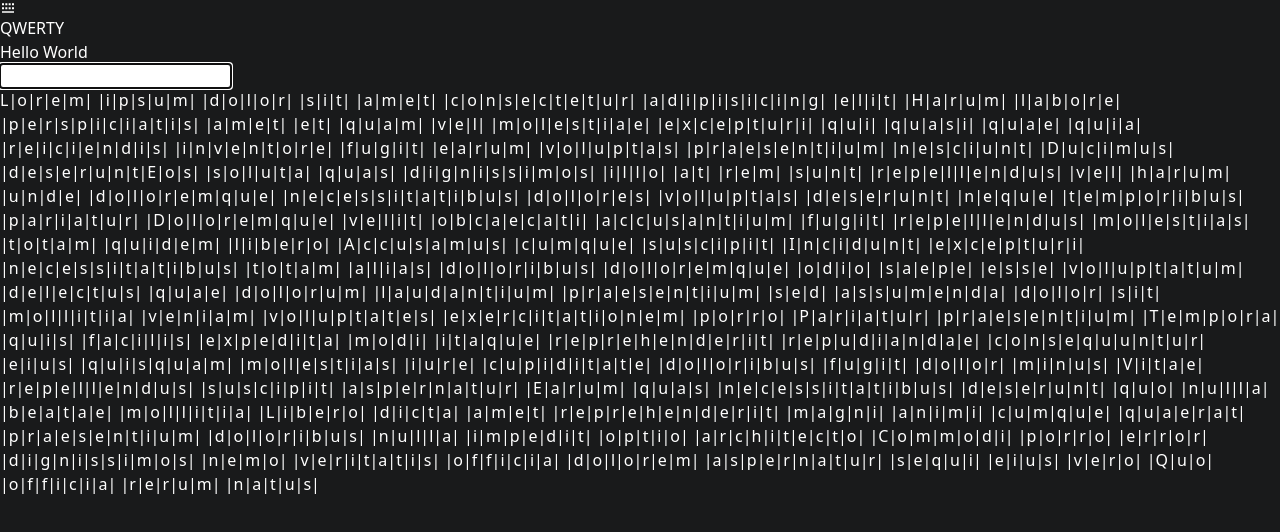
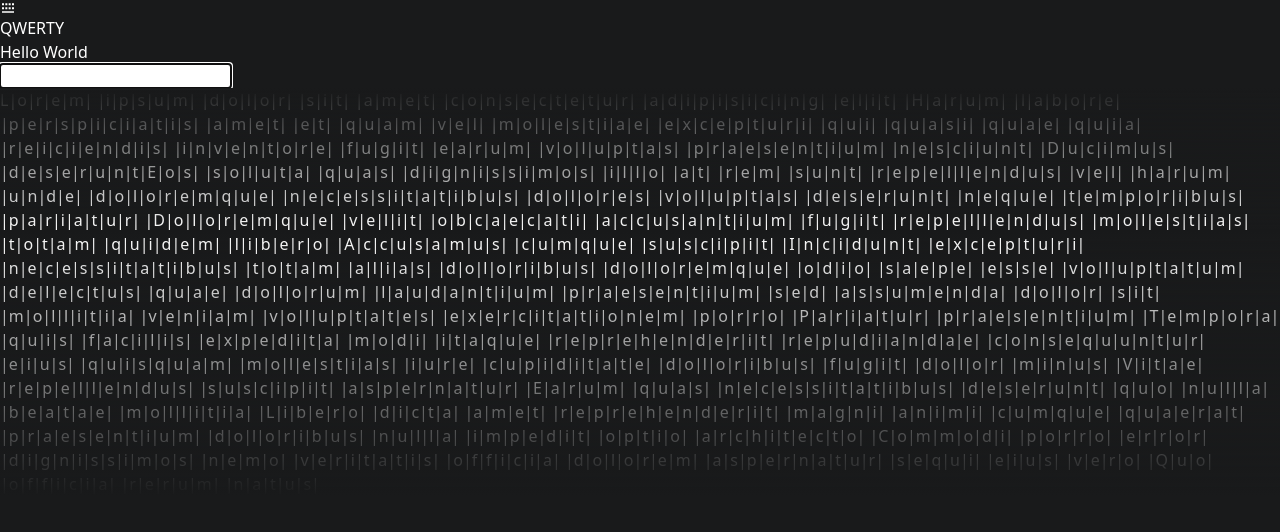
Before and after one commit to DivyaKumarBaid/QWERTY, a React (Vite) app: page / in a window 1280 px wide. Shown: the top 532 px of the page. Built offline with nearby package versions, Linux system fonts and the light colour scheme; a web font is replaced by a local one.

Commit message:
filter screen added

```diff
--- a/src/components/Capsule.jsx
+++ b/src/components/Capsule.jsx
@@ -6,7 +6,7 @@ export const Capsule = () => {
     const typingContext = useTyping();
 
     return (
-        <div className={`border-[rgba(255,255,255,0.2)] absolute top-[25%] transition-all duration-[0.5s] border py-2 px-4 rounded-3xl bg-[rgba(36,36,36)] shadow-md ${typingContext.isTyping ? 'opacity-0' : 'opacity-100'} font-['Josefin_Sans'] font-light`}>
+        <div className={`border-[rgba(255,255,255,0.2)] absolute top-[20%] transition-all duration-[0.5s] border py-2 px-4 rounded-3xl bg-[rgba(36,36,36)] shadow-md ${typingContext.isTyping ? 'opacity-0' : 'opacity-100'} font-['Josefin_Sans'] font-light`}>
             Hello World
         </div>
     )
--- a/src/components/Solo.jsx
+++ b/src/components/Solo.jsx
@@ -8,19 +8,38 @@ const Solo = () => {
     const typingContext = useTyping();
 
     const [input, setInput] = React.useState("");
-    const [index, setIndex] = React.useState(0);
+    const [index, setIndex] = React.useState(-1);
     const [test, setTest] = React.useState(sentence.split(''));
     const [testCorrect, setTestCorrect] = React.useState(sentence.split('').map(i => true));
-    console.log(test);
+    // console.log(test);
 
     const handleInput = (e) => {
         typingContext.setIsTyping(true);
         setInput(e.target.value);
-        const lastChar = (e.target.value[e.target.value.length - 1] === test[e.target.value.length - 1]); //true or false;
-        // console.log(e.target.value[e.target.value.length - 1], test[e.target.value.length - 1], lastChar)
+        let len = e.target.value.length - 1;
+        const lastChar = (e.target.value[len] === test[len]); //true or false;
         const arr = testCorrect;
-        arr[e.target.value.length - 1] = lastChar;
-        setIndex(e.target.value.length - 1);
+        arr[len] = lastChar;
+        setIndex(len);
+        console.log(len, len % 120)
+        // len % 130 == 129 && document.getElementById('scrollDiv').scrollBy(0, 60);
+        if (len == 125) {
+            document.getElementById('scrollDiv').scrollBy({
+                top: 36,
+                left: 0,
+                behavior: "smooth",
+            });
+        }
+        else {
+            if (len > 125) {
+                len -= 120;
+                len % 60 == 0 && document.getElementById('scrollDiv').scrollBy({
+                    top: 36,
+                    left: 0,
+                    behavior: "smooth",
+                });
+            }
+        }
         setTestCorrect(arr);
     }
 
@@ -36,23 +55,26 @@ const Solo = () => {
                     ref={typingContext.inputRef}
                 />
             </div>
-            <div className="typer w-[80%] max-h-[20vh] overflow-auto">
-                <div
-                    className="text-3xl font-['Source_Code_Pro'] text-center tracking-[-8px]"
+            <div className='w-[100%] flex justify-center items-center filterScreen'
                 onClick={() => {
                     typingContext.inputRef.current.focus()
                     typingContext.setIsTyping(true);
                     document.body.style.cursor = 'none'
                 }}
             >
+                <div
+                    className="typer scroll-smooth w-[80%] max-h-[38vh] overflow-auto" id="scrollDiv"
+                >
+                    <div className="text-3xl font-['Source_Code_Pro'] my-20 text-center tracking-[-8px]">
                         {test.map((item, idx) => {
                             return (
                                 <span key={item + idx}>
-                                <span className={`${idx > index ? 'opacity-[0.25]' : testCorrect[idx] ? 'opacity-100' : '!text-[red] opacity-100'}`}>{item}</span>
+                                    <span className={`${idx > index ? 'opacity-[0.25]' : testCorrect[idx] ? 'opacity-100' : '!text-[red] opacity-100'} `}>{item}</span>
                                     {<span className={`text-white transition-all text-[var(--theme-font-color)] duration-[0.1s] ${(typingContext.isTyping && idx == index) ? 'opacity-100 animate-pulse' : 'opacity-0'}`}>|</span>}
                                 </span>
                             )
                         })}
+                    </div>
                 </div>
             </div>
         </>
--- a/src/index.css
+++ b/src/index.css
@@ -59,3 +59,20 @@ font-family: 'Source Code Pro', monospace;
   background: #555;
 }
 /* scroll bar */
+
+
+
+.filterScreen{
+  position:relative;
+}
+.filterScreen::after{
+  content: '';
+  position: absolute;
+  left: 0;
+  top: 0;
+  width: 100%;
+  height: 100%;
+  background: rgb(25,26,27);
+  background: linear-gradient(180deg, rgba(25,26,27,1) 0%, rgba(25,26,27,0) 35%, rgba(25,26,27,1) 100%);
+  z-index: 15;
+}
```
Lines whose indentation alone changed are shown as unchanged.
